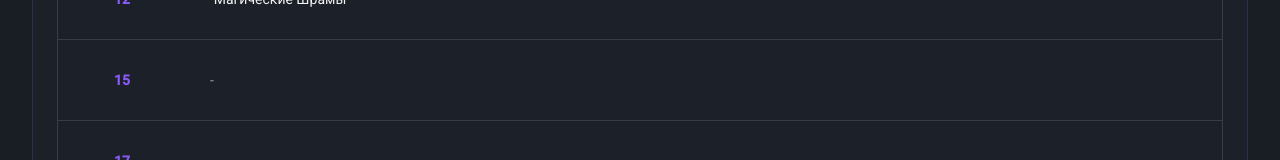
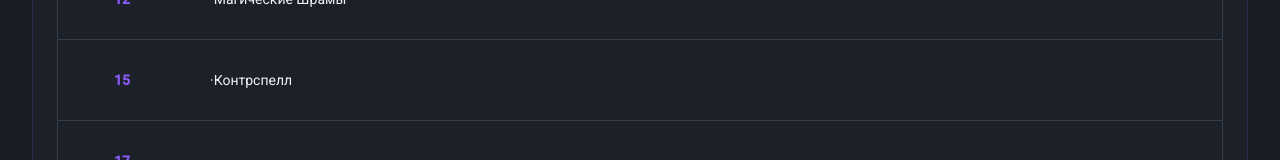
Before and after one commit to pr-poehali-dev/dnd-class-site-creation, a React (Vite) app: page / in a window 1280 px wide. Shown: the part 1429-1589 px from the top of the page. Built offline with nearby package versions, Linux system fonts and the light colour scheme.

Commit message:
Добавить контрспелл на 15 уровне

```diff
--- a/src/pages/Index.tsx
+++ b/src/pages/Index.tsx
@@ -34,7 +34,8 @@ const Index = () => {
     3: '·Концентрация\n·Блинк',
     5: '·Блинк-Реакция',
     9: '·Выжигание\n·Взрыв Маны',
-    12: '·Магические Шрамы'
+    12: '·Магические Шрамы',
+    15: '·Контрспелл'
   });
   const [editingLevel, setEditingLevel] = useState<number | null>(null);
   const [editingText, setEditingText] = useState('');
```
